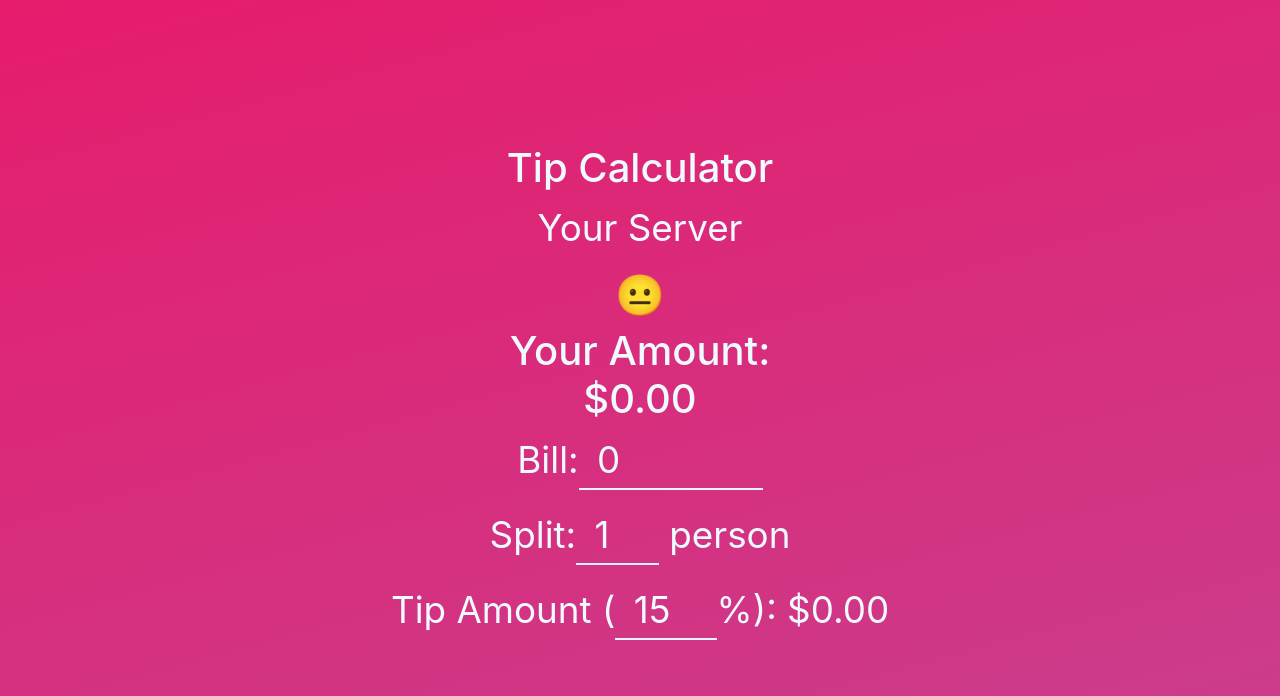
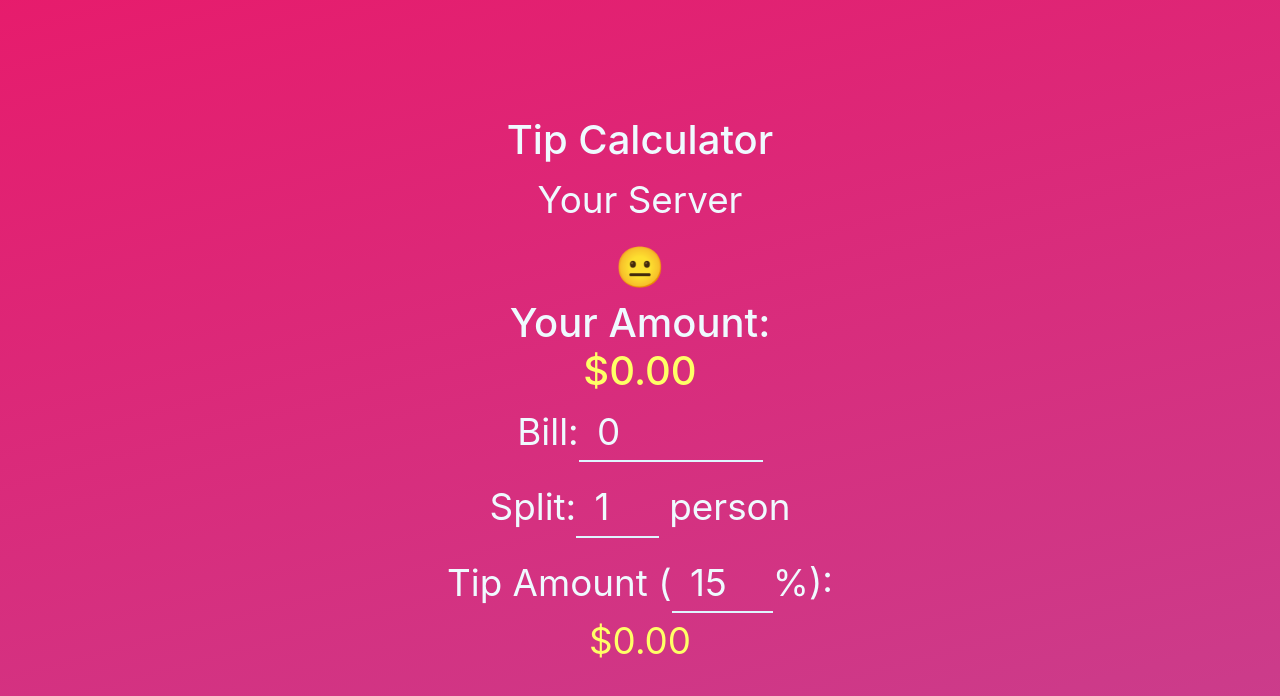
Before and after one commit to doohinkus/react-redux-tip-calculator, a React (Create React App) app: page / in a window 1280 px wide. Shown: the top 696 px of the page. Built offline with nearby package versions, Linux system fonts and the light colour scheme.

Commit message:
update styles and add form

```diff
--- a/src/components/Result.js
+++ b/src/components/Result.js
@@ -23,9 +23,13 @@ function Result({
     state.bill)) /
     parseInt(state.split))
     .toFixed(2);
+  const colorHightlight= {
+    color: "#FFFF66"
+  }
     return (
       <div>
-      <h1>Your Amount: <br />${isNaN(result) || result}</h1>
+      <h1>Your Amount: <br /><span style={colorHightlight}>${isNaN(result) || result}</span></h1>
+      <form onSubmit={(e) => e.preventDefault()}>
           <p>Bill:
             <Input
               title="Tab/Bill"
@@ -68,7 +72,8 @@ function Result({
                 step={1}
                 min={0}
                 />
-          %): ${((state.bill / state.split) * state.tip/100).toFixed(2)}</p>
+              %): <br /><span style={colorHightlight}>${((state.bill / state.split) * state.tip/100).toFixed(2)}</span></p>
+      </form>
 
     </div>
   )
```
Lines whose indentation alone changed are shown as unchanged.
